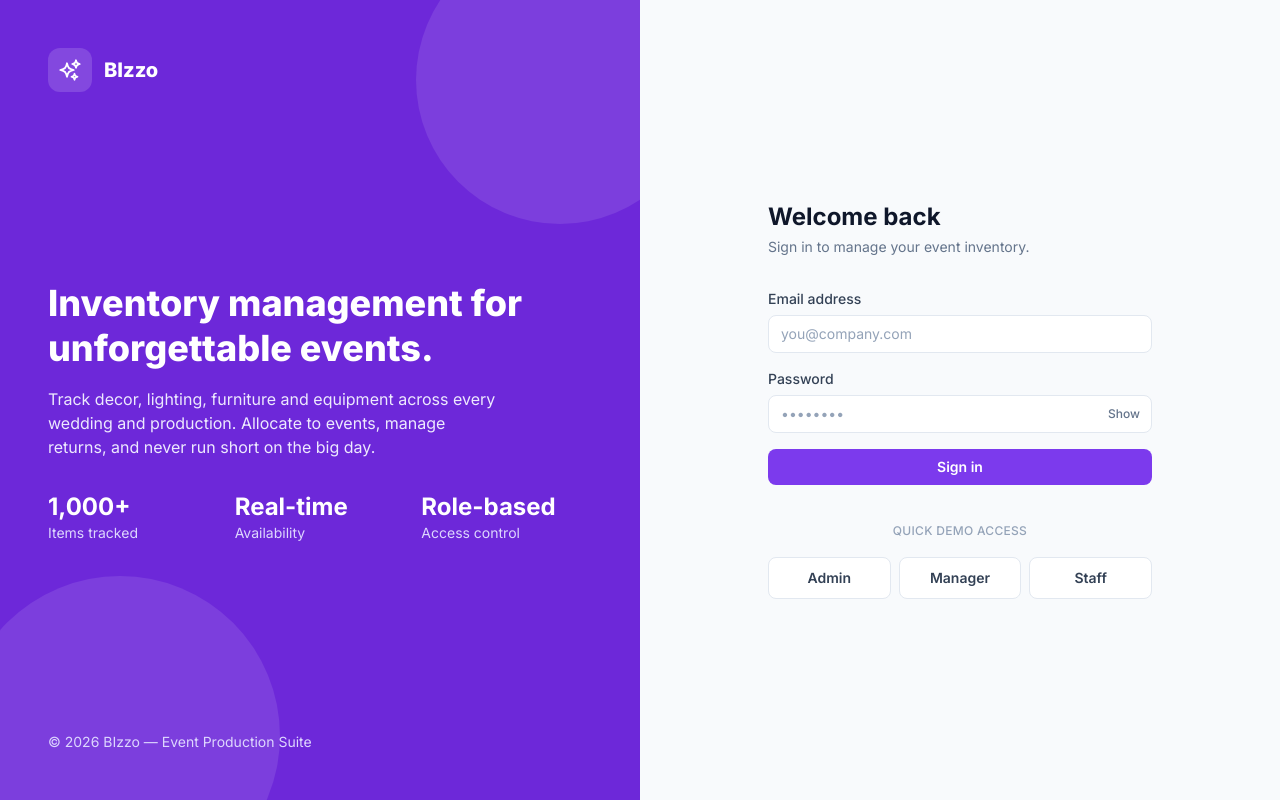
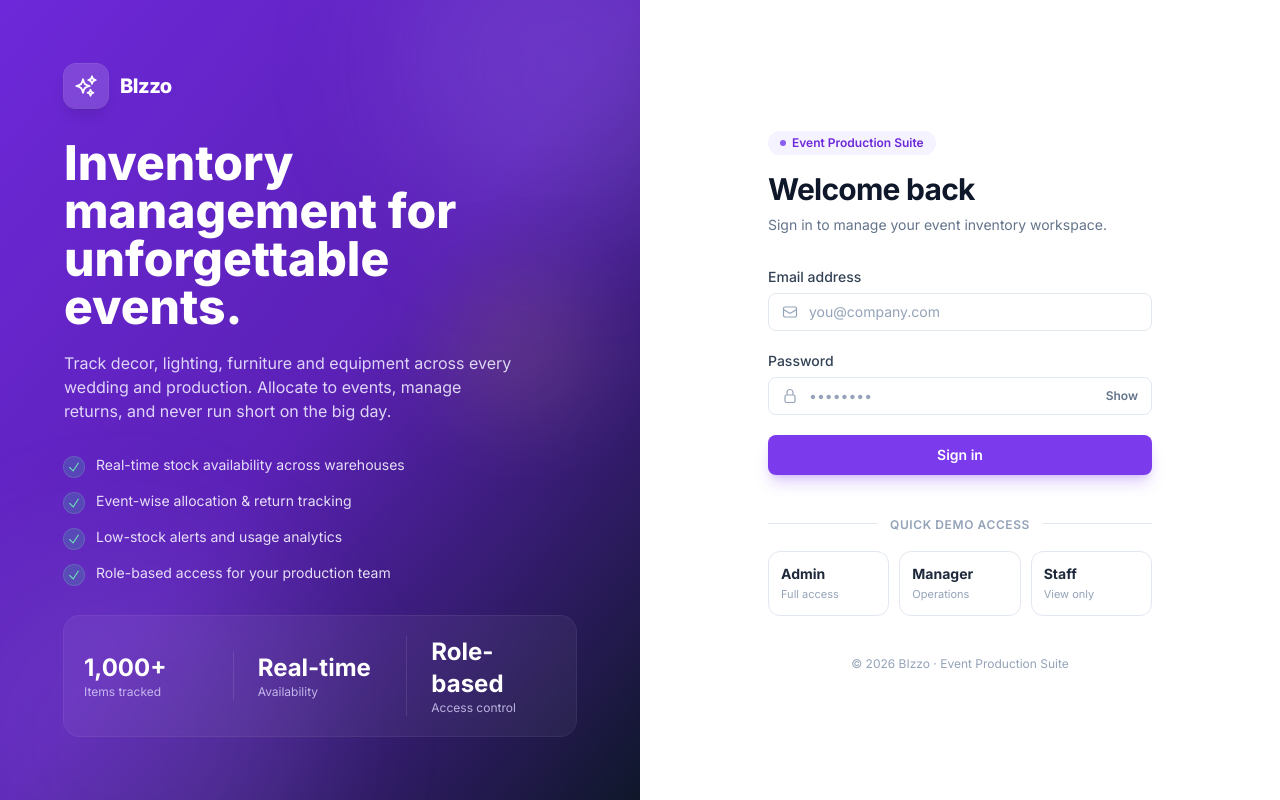
Before and after one commit to Dharshak710/Bizzo, a React (Vite) app: page /login in a window 1280 px wide. Built offline with nearby package versions, Linux system fonts and the light colour scheme.

Commit message:
Update INR currency and login UI

```diff
--- a/src/components/icons.tsx
+++ b/src/components/icons.tsx
@@ -98,6 +98,16 @@ export const Icons = {
       <path strokeLinecap="round" strokeLinejoin="round" d="M3.75 6.75h16.5M3.75 12h16.5m-16.5 5.25h16.5" />
     </svg>
   ),
+  mail: (p: IconProps) => (
+    <svg {...base(p)}>
+      <path strokeLinecap="round" strokeLinejoin="round" d="M21.75 6.75v10.5a2.25 2.25 0 01-2.25 2.25h-15a2.25 2.25 0 01-2.25-2.25V6.75m19.5 0A2.25 2.25 0 0019.5 4.5h-15a2.25 2.25 0 00-2.25 2.25m19.5 0v.243a2.25 2.25 0 01-1.07 1.916l-7.5 4.615a2.25 2.25 0 01-2.36 0L3.32 8.91a2.25 2.25 0 01-1.07-1.916V6.75" />
+    </svg>
+  ),
+  lock: (p: IconProps) => (
+    <svg {...base(p)}>
+      <path strokeLinecap="round" strokeLinejoin="round" d="M16.5 10.5V6.75a4.5 4.5 0 10-9 0v3.75m-.75 11.25h10.5a2.25 2.25 0 002.25-2.25v-6.75a2.25 2.25 0 00-2.25-2.25H6.75a2.25 2.25 0 00-2.25 2.25v6.75a2.25 2.25 0 002.25 2.25z" />
+    </svg>
+  ),
   download: (p: IconProps) => (
     <svg {...base(p)}>
       <path strokeLinecap="round" strokeLinejoin="round" d="M3 16.5v2.25A2.25 2.25 0 005.25 21h13.5A2.25 2.25 0 0021 18.75V16.5M16.5 12L12 16.5m0 0L7.5 12m4.5 4.5V3" />
--- a/src/lib/utils.ts
+++ b/src/lib/utils.ts
@@ -1,8 +1,15 @@
 export const uid = (prefix = "id"): string =>
   `${prefix}_${Date.now().toString(36)}${Math.random().toString(36).slice(2, 7)}`;
 
-export const formatCurrency = (n: number): string =>
-  new Intl.NumberFormat("en-US", { style: "currency", currency: "USD" }).format(n);
+export const formatCurrency = (n: number): string => {
+  const isInteger = Number.isInteger(n);
+  return new Intl.NumberFormat("en-IN", {
+    style: "currency",
+    currency: "INR",
+    minimumFractionDigits: isInteger ? 0 : 2,
+    maximumFractionDigits: isInteger ? 0 : 2,
+  }).format(n);
+};
 
 export const formatDate = (iso: string): string => {
   if (!iso) return "—";
--- a/src/pages/Inventory.tsx
+++ b/src/pages/Inventory.tsx
@@ -339,7 +339,7 @@ function ItemFormModal({
           <input className="input" value={form.location} disabled={!canEdit} onChange={(e) => set("location", e.target.value)} placeholder="Warehouse A — Shelf 3" />
         </div>
         <div>
-          <label className="label">Unit cost ($)</label>
+          <label className="label">Unit cost (₹)</label>
           <input type="number" min={0} step="0.01" className="input" value={form.unitCost} disabled={!canEdit} onChange={(e) => set("unitCost", Number(e.target.value))} />
         </div>
         <div>
--- a/src/pages/Login.tsx
+++ b/src/pages/Login.tsx
@@ -1,11 +1,19 @@
 import { useState } from "react";
 import { useAuth } from "../context/AuthContext";
 import { Icons } from "../components/icons";
+import { cn } from "../lib/utils";
 
 const demoAccounts = [
-  { role: "Admin", email: "admin@bizzo.com", password: "admin123" },
-  { role: "Manager", email: "manager@bizzo.com", password: "manager123" },
-  { role: "Staff", email: "staff@bizzo.com", password: "staff123" },
+  { role: "Admin", email: "admin@bizzo.com", password: "admin123", desc: "Full access" },
+  { role: "Manager", email: "manager@bizzo.com", password: "manager123", desc: "Operations" },
+  { role: "Staff", email: "staff@bizzo.com", password: "staff123", desc: "View only" },
+];
+
+const features = [
+  "Real-time stock availability across warehouses",
+  "Event-wise allocation & return tracking",
+  "Low-stock alerts and usage analytics",
+  "Role-based access for your production team",
 ];
 
 export function Login() {
@@ -14,11 +22,14 @@ export function Login() {
   const [password, setPassword] = useState("");
   const [error, setError] = useState("");
   const [showPwd, setShowPwd] = useState(false);
+  const [loading, setLoading] = useState(false);
 
   const submit = (e: React.FormEvent) => {
     e.preventDefault();
     setError("");
+    setLoading(true);
     const res = login(email, password);
+    setLoading(false);
     if (!res.ok) setError(res.error ?? "Login failed.");
   };
 
@@ -30,76 +41,101 @@ export function Login() {
   };
 
   return (
-    <div className="flex min-h-screen bg-slate-50">
+    <div className="flex min-h-screen bg-white">
       {/* Left brand panel */}
-      <div className="relative hidden w-1/2 flex-col justify-between overflow-hidden bg-brand-700 p-12 text-white lg:flex">
-        <div className="absolute -right-16 -top-16 h-72 w-72 rounded-full bg-white/10" />
-        <div className="absolute -bottom-24 -left-10 h-80 w-80 rounded-full bg-white/10" />
+      <div className="relative hidden w-1/2 flex-col justify-between overflow-hidden bg-gradient-to-br from-brand-700 via-brand-800 to-slate-900 p-12 text-white lg:flex xl:p-16">
+        {/* decorative orbs */}
+        <div className="pointer-events-none absolute -right-20 -top-24 h-80 w-80 rounded-full bg-brand-400/20 blur-3xl" />
+        <div className="pointer-events-none absolute -bottom-32 -left-16 h-96 w-96 rounded-full bg-brand-300/10 blur-3xl" />
+        <div className="pointer-events-none absolute right-10 top-1/3 h-40 w-40 rounded-full bg-amber-300/10 blur-2xl" />
+
+        {/* Logo */}
         <div className="relative z-10 flex items-center gap-3">
-          <div className="flex h-11 w-11 items-center justify-center rounded-xl bg-white/15">
+          <div className="flex h-11 w-11 items-center justify-center rounded-xl bg-white/15 shadow-lg ring-1 ring-white/20 backdrop-blur">
             <Icons.sparkles className="h-6 w-6" />
           </div>
-          <span className="text-xl font-extrabold">BIzzo</span>
+          <span className="text-xl font-extrabold tracking-tight">BIzzo</span>
         </div>
-        <div className="relative z-10">
-          <h1 className="text-4xl font-extrabold leading-tight">
+
+        {/* Headline + features */}
+        <div className="relative z-10 max-w-lg">
+          <h1 className="text-4xl font-extrabold leading-[1.15] xl:text-5xl">
             Inventory management for unforgettable events.
           </h1>
-          <p className="mt-4 max-w-md text-brand-100">
+          <p className="mt-5 max-w-md text-brand-100/90">
             Track decor, lighting, furniture and equipment across every wedding and production.
             Allocate to events, manage returns, and never run short on the big day.
           </p>
-          <div className="mt-8 grid grid-cols-3 gap-4">
+          <ul className="mt-8 space-y-3.5">
+            {features.map((f) => (
+              <li key={f} className="flex items-start gap-3">
+                <span className="mt-0.5 flex h-5 w-5 shrink-0 items-center justify-center rounded-full bg-emerald-400/20 ring-1 ring-emerald-300/30">
+                  <Icons.check className="h-3.5 w-3.5 text-emerald-300" />
+                </span>
+                <span className="text-sm text-brand-50/90">{f}</span>
+              </li>
+            ))}
+          </ul>
+        </div>
+
+        {/* Stat card */}
+        <div className="relative z-10 flex items-center gap-6 rounded-2xl bg-white/5 p-5 ring-1 ring-white/10 backdrop-blur">
           {[
             { n: "1,000+", l: "Items tracked" },
             { n: "Real-time", l: "Availability" },
             { n: "Role-based", l: "Access control" },
-            ].map((s) => (
-              <div key={s.l}>
+          ].map((s, i) => (
+            <div key={s.l} className={cn("flex-1", i > 0 && "border-l border-white/10 pl-6")}>
               <p className="text-2xl font-bold">{s.n}</p>
-                <p className="text-sm text-brand-200">{s.l}</p>
+              <p className="text-xs text-brand-200/80">{s.l}</p>
             </div>
           ))}
         </div>
       </div>
-        <p className="relative z-10 text-sm text-brand-200">
-          © {new Date().getFullYear()} BIzzo — Event Production Suite
-        </p>
+
+      {/* Right form panel */}
+      <div className="flex w-full flex-col justify-center px-6 py-12 sm:px-10 lg:w-1/2 lg:px-20 xl:px-28">
+        <div className="mx-auto w-full max-w-sm">
+          {/* Mobile logo */}
+          <div className="mb-10 flex items-center gap-2.5 lg:hidden">
+            <div className="flex h-10 w-10 items-center justify-center rounded-xl bg-brand-600 text-white shadow-lg shadow-brand-600/20">
+              <Icons.sparkles className="h-5 w-5" />
+            </div>
+            <span className="text-lg font-extrabold tracking-tight text-slate-900">BIzzo</span>
           </div>
 
-      {/* Right form panel */}
-      <div className="flex w-full flex-col justify-center px-6 py-12 lg:w-1/2 lg:px-20">
-        <div className="mx-auto w-full max-w-sm">
-          <div className="mb-8 flex items-center gap-2.5 lg:hidden">
-            <div className="flex h-10 w-10 items-center justify-center rounded-lg bg-brand-600 text-white">
-              <Icons.sparkles className="h-5 w-5" />
+          <div className="mb-1 inline-flex items-center gap-1.5 rounded-full bg-brand-50 px-3 py-1 text-xs font-semibold text-brand-700">
+            <span className="h-1.5 w-1.5 rounded-full bg-brand-500" /> Event Production Suite
           </div>
-            <span className="text-lg font-extrabold text-slate-900">BIzzo</span>
-          </div>
+          <h2 className="mt-3 text-3xl font-bold tracking-tight text-slate-900">Welcome back</h2>
+          <p className="mt-2 text-sm text-slate-500">Sign in to manage your event inventory workspace.</p>
 
-          <h2 className="text-2xl font-bold text-slate-900">Welcome back</h2>
-          <p className="mt-1 text-sm text-slate-500">Sign in to manage your event inventory.</p>
-
-          <form onSubmit={submit} className="mt-8 space-y-4">
+          <form onSubmit={submit} className="mt-8 space-y-5">
             <div>
               <label className="label" htmlFor="email">Email address</label>
+              <div className="relative">
+                <Icons.mail className="pointer-events-none absolute left-3.5 top-1/2 h-4 w-4 -translate-y-1/2 text-slate-400" />
                 <input
                   id="email"
                   type="email"
-                className="input"
+                  autoComplete="email"
+                  className="input !pl-10"
                   placeholder="you@company.com"
                   value={email}
                   onChange={(e) => setEmail(e.target.value)}
                   required
                 />
               </div>
+            </div>
             <div>
               <label className="label" htmlFor="password">Password</label>
               <div className="relative">
+                <Icons.lock className="pointer-events-none absolute left-3.5 top-1/2 h-4 w-4 -translate-y-1/2 text-slate-400" />
                 <input
                   id="password"
                   type={showPwd ? "text" : "password"}
-                  className="input pr-11"
+                  autoComplete="current-password"
+                  className="input !pl-10 pr-14"
                   placeholder="••••••••"
                   value={password}
                   onChange={(e) => setPassword(e.target.value)}
@@ -108,7 +144,7 @@ export function Login() {
                 <button
                   type="button"
                   onClick={() => setShowPwd((s) => !s)}
-                  className="absolute inset-y-0 right-0 flex items-center px-3 text-xs font-medium text-slate-500 hover:text-slate-700"
+                  className="absolute inset-y-0 right-0 flex items-center px-3.5 text-xs font-semibold text-slate-500 transition-colors hover:text-brand-600"
                 >
                   {showPwd ? "Hide" : "Show"}
                 </button>
@@ -116,33 +152,46 @@ export function Login() {
             </div>
 
             {error && (
-              <div className="rounded-lg bg-red-50 px-3 py-2 text-sm font-medium text-red-700">
+              <div className="flex items-center gap-2 rounded-lg border border-red-100 bg-red-50 px-3.5 py-2.5 text-sm font-medium text-red-700">
+                <Icons.alert className="h-4 w-4 shrink-0" />
                 {error}
               </div>
             )}
 
-            <button type="submit" className="btn-primary w-full">Sign in</button>
+            <button
+              type="submit"
+              disabled={loading}
+              className="btn-primary w-full !py-2.5 text-sm shadow-lg shadow-brand-600/25 transition-transform hover:shadow-brand-600/40 active:scale-[0.99]"
+            >
+              {loading ? "Signing in…" : "Sign in"}
+            </button>
           </form>
 
-          <div className="mt-8">
+          {/* Demo access */}
+          <div className="mt-9">
             <div className="relative mb-4 text-center">
-              <span className="bg-slate-50 px-3 text-xs font-medium uppercase tracking-wide text-slate-400">
+              <span className="relative z-10 bg-white px-3 text-xs font-semibold uppercase tracking-wider text-slate-400">
                 Quick demo access
               </span>
-              <div className="absolute inset-x-0 top-1/2 -z-10 h-px bg-slate-200" />
+              <div className="absolute inset-x-0 top-1/2 -z-0 h-px bg-slate-200" />
             </div>
-            <div className="grid grid-cols-3 gap-2">
+            <div className="grid grid-cols-3 gap-2.5">
               {demoAccounts.map((a) => (
                 <button
                   key={a.role}
                   onClick={() => quickLogin(a.email, a.password)}
-                  className="rounded-lg border border-slate-200 bg-white px-3 py-2.5 text-center text-sm font-semibold text-slate-700 transition-colors hover:border-brand-300 hover:bg-brand-50 hover:text-brand-700"
+                  className="group rounded-xl border border-slate-200 bg-white px-3 py-3 text-left transition-all hover:border-brand-300 hover:shadow-md hover:shadow-brand-600/5"
                 >
-                  {a.role}
+                  <p className="text-sm font-bold text-slate-800 group-hover:text-brand-700">{a.role}</p>
+                  <p className="mt-0.5 text-[11px] text-slate-400">{a.desc}</p>
                 </button>
               ))}
             </div>
           </div>
+
+          <p className="mt-10 text-center text-xs text-slate-400">
+            © {new Date().getFullYear()} BIzzo · Event Production Suite
+          </p>
         </div>
       </div>
     </div>
```
Lines whose indentation alone changed are shown as unchanged.
